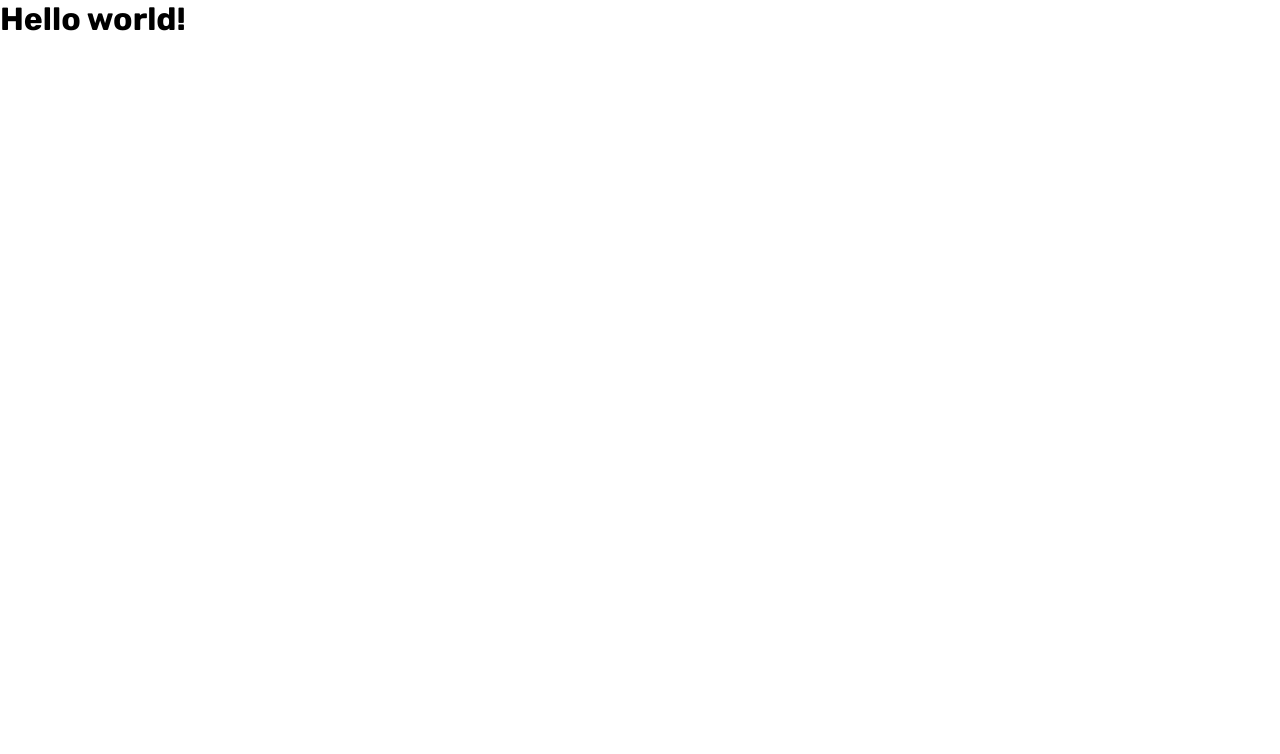
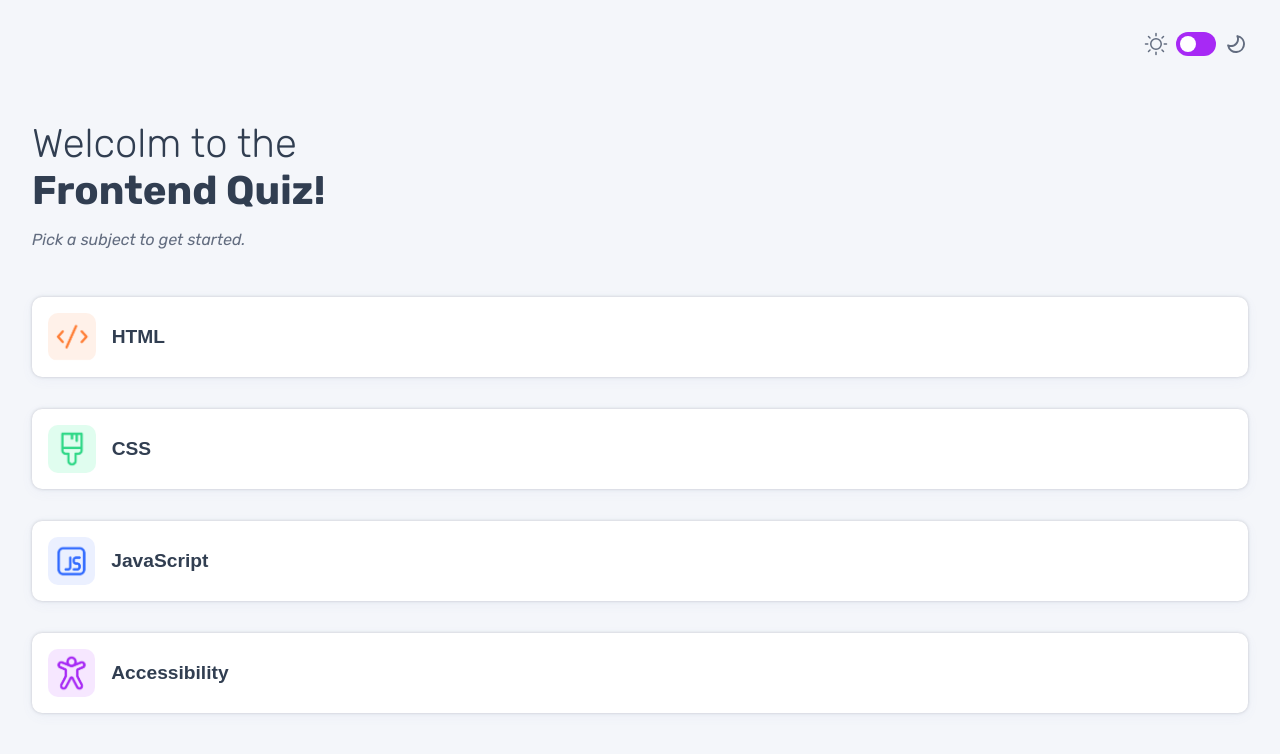
Before and after one commit to lroux07/quiz-app, a website built with Vite: page index.html in a window 1280 px wide. Built offline with nearby package versions, Linux system fonts and the light colour scheme.

Commit message:
First screen

```diff
--- a/index.html
+++ b/index.html
@@ -7,7 +7,40 @@
     <title>Vite App</title>
   </head>
   <body>
-    <h1>Hello world!</h1>
+    <header>
+      <img src="/public/assets/sun.svg" alt="light-mod" class="sun-icon">
+      <label class="switch">
+        <input type="checkbox">
+        <span class="slider round"></span>
+      </label>
+      <img src="/public/assets/moon.svg" alt="dark-mod" class="moon-icon">
+    </header>
+
+    <section class="container">
+      <article class="title-section">
+        <h1><span>Welcolm to the</span><br>Frontend Quiz!</h1>
+        <p>Pick a subject to get started.</p>
+      </article>
+
+      <article class="chapter-section">
+        <button id="htmlButton">
+          <img src="/public/assets/icon-html.png" alt="Icon HTML">
+          <h2>HTML</h2>
+        </button>
+        <button id="cssButton">
+          <img src="/public/assets/icon-css.png" alt="Icon CSS">
+          <h2>CSS</h2>
+        </button>
+        <button id="jsButton">
+          <img src="/public/assets/icon-js.png" alt="Icon JavaScript">
+          <h2>JavaScript</h2>
+        </button>
+        <button id="accessButton">
+          <img src="/public/assets/icon-accessibility.png" alt="Icon Accessibility">
+          <h2>Accessibility</h2>
+        </button>
+      </article>
+    </section>
     <script type="module" src="/main.js"></script>
   </body>
 </html>
--- a/main.js
+++ b/main.js
@@ -1 +1,47 @@
 import './style.css';
+const body = document.querySelector('body');
+const htmlButton = document.querySelector('#htmlButton');
+const cssButton = document.querySelector('#cssButton');
+const jsButton = document.querySelector('#jsButton');
+const accessButton = document.querySelector('#accessButton');
+
+const htmlFunction = () => {
+    htmlButton.addEventListener('click', () => {
+        body.innerHTML = `
+            <header>
+                <img src="/public/assets/sun.svg" alt="light-mod" class="sun-icon">
+                <label class="switch">
+                    <input type="checkbox">
+                    <span class="slider round"></span>
+                </label>
+                <img src="/public/assets/moon.svg" alt="dark-mod" class="moon-icon">
+            </header>
+
+            <section class="container">
+            </section>
+        `;
+        body.removeChild();
+    });
+}
+htmlFunction();
+
+const cssFunction = () => {
+    cssButton.addEventListener('click', () => {
+        alert('CSS');
+    });
+}
+cssFunction();
+
+const jsFunction = () => {
+    jsButton.addEventListener('click', () => {
+        alert('JS');
+    });
+}
+jsFunction();
+
+const accessFunction = () => {
+    accessButton.addEventListener('click', () => {
+        alert('Accessibility');
+    });
+}
+accessFunction();
--- a/style.css
+++ b/style.css
@@ -1,4 +1,16 @@
 @import url('https://fonts.googleapis.com/css2?family=Rubik:ital,wght@0,300..900;1,300..900&display=swap');
+
+:root {
+  --light-background-color: #F4F6FA;
+  --light-primary-text-color: #313E51;
+  --light-secondary-text-color: #626C7F;
+
+  --dark-bacground-color: #313E51;
+
+  --primary-color: #A729F5;
+  --true-color: #26D782;
+  --false-color: #EE5454;
+}
 
 * {
   margin: 0;
@@ -8,4 +20,122 @@
 
 body {
   font-family: 'Rubik';
+  background-color: var(--light-background-color);
 }
+
+header {
+  padding: 2rem;
+  display: flex;
+  justify-content: end;
+  align-items: center;
+  gap: 0.5rem;
+}
+
+.sun-icon, .moon-icon {
+  height: 1.5rem;
+}
+
+.switch {
+  position: relative;
+  display: inline-block;
+  width: 2.5rem;
+  height: 1.5rem;
+}
+
+.switch input {
+  display: none;
+}
+
+.slider {
+  position: absolute;
+  cursor: pointer;
+  top: 0;
+  left: 0;
+  right: 0;
+  bottom: 0;
+  background-color: #A729F5;
+  -webkit-transition: .4s;
+  transition: .4s;
+}
+
+.slider:before {
+  position: absolute;
+  content: "";
+  height: 1rem;
+  width: 1rem;
+  left: 4px;
+  bottom: 4px;
+  background-color: white;
+  -webkit-transition: .4s;
+  transition: .4s;
+}
+
+input:checked + .slider {
+  background-color: #A729F5;
+}
+
+input:checked + .slider:before {
+  -webkit-transform: translateX(26px);
+  -ms-transform: translateX(26px);
+  transform: translateX(1rem);
+}
+
+.slider.round {
+  border-radius: 50px;
+}
+
+.slider.round:before {
+  border-radius: 50%;
+}
+
+
+.container {
+  margin: 2rem;
+}
+
+.title-section {
+  display: flex;
+  flex-direction: column;
+}
+
+h1 {
+  color: var(--light-primary-text-color);
+  font-size: 2.5rem;
+}
+
+span {
+  font-weight: 300;
+}
+
+p {
+  color: var(--light-secondary-text-color);
+  margin-top: 1rem;
+  font-weight: 400;
+  font-style: italic;
+}
+
+.chapter-section {
+  display: flex;
+  flex-direction: column;
+  margin-top: 2rem;
+}
+
+button {
+  color: var(--light-primary-text-color);
+  font-size: 0.8rem;
+  background-color: white;
+  display: flex;
+  align-items: center;
+  gap: 1rem;
+  margin: 1rem 0;
+  padding: 1rem;
+  border-radius: 10px;
+  box-shadow: rgba(67, 71, 85, 0.27) 0px 0px 0.25em, rgba(90, 125, 188, 0.05) 0px 0.25em 1em;
+  border: none;
+  cursor: pointer;
+}
+
+.chapter-section img {
+  height: 3rem;
+  border-radius: 10px;
+}
```
Also changed, not shown: public/assets/icon-accessibility.png (added), public/assets/icon-css.png (added), public/assets/icon-html.png (added), public/assets/icon-js.png (added), public/assets/moon.svg (added), public/assets/sun.svg (added).
